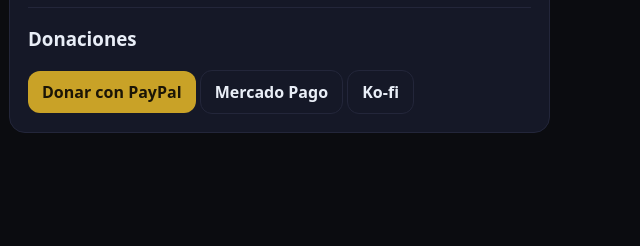
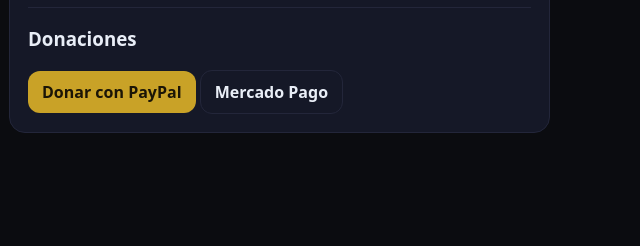
Before and after one commit to codigomasonico/develando-el-codigo-masonico, a plain HTML site: page comunidad.html in a window 1280 px wide. Shown: the part 587-833 px from the top of the page, 640-1280 px from the left. Drawn offline with Linux system fonts and the light colour scheme.

Commit message:
Update comunidad.html ko-fi option deleted

```diff
--- a/comunidad.html
+++ b/comunidad.html
@@ -103,7 +103,6 @@
           <div class="donate">
             <a class="btn" href="https://paypal.me/codigomasonico" target="_blank" rel="noopener">Donar con PayPal</a>
             <a class="btn btn--ghost" href="TU_LINK_MERCADOPAGO" target="_blank" rel="noopener">Mercado Pago</a>
-            <a class="btn btn--ghost" href="TU_LINK_KOFI" target="_blank" rel="noopener">Ko-fi</a>
           </div>
         </div>
       </section>
```
